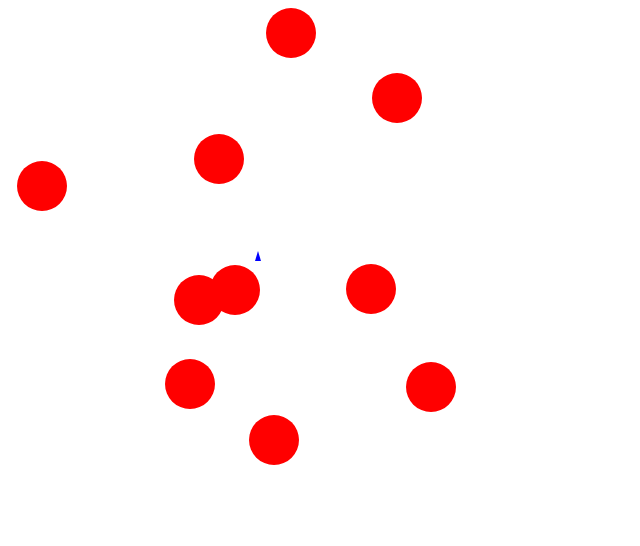
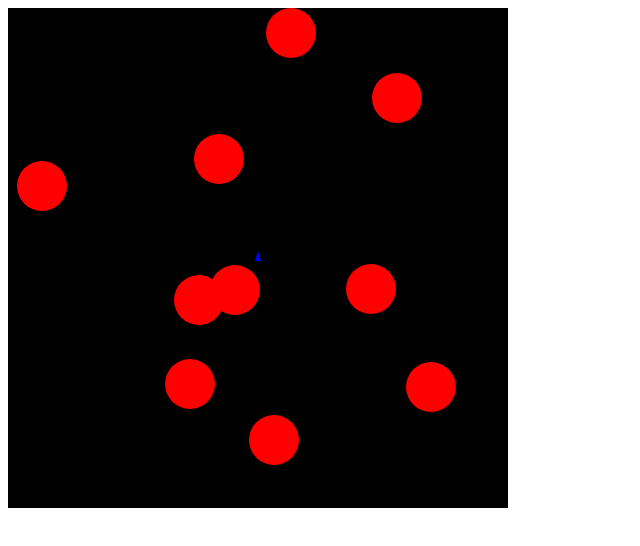
Before and after one commit to micahbf/asteroids, a plain HTML site: page index.html in a window 1280 px wide. Shown: the whole page, without its empty margins (0-640 px from the left). Drawn offline with Linux system fonts and the light colour scheme.

Commit message:
Change canvas BG to black

```diff
--- a/index.html
+++ b/index.html
@@ -14,6 +14,7 @@
     var canvas = document.createElement("canvas");
     canvas.setAttribute("width", Asteroids.Game.DIM_X);
     canvas.setAttribute("height", Asteroids.Game.DIM_Y);
+    canvas.style.background ='black'
 
     var body = document.getElementsByTagName("body")[0];
     body.appendChild(canvas);
```
